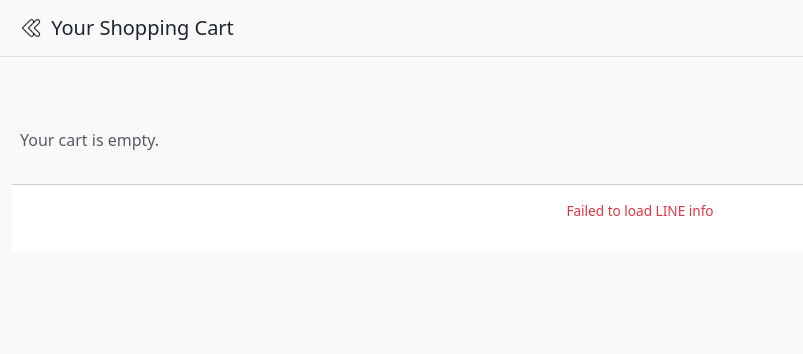
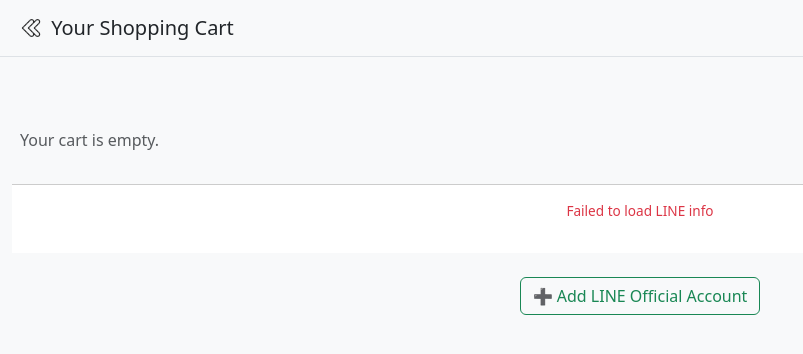
Before and after one commit to phawitb/BREE-Vending-Machine-Line, a Flask app: template templates/cart.html in a window 1280 px wide. Shown: the top 354 px of the page, without its empty margins (0-803 px from the left). Run offline with Flask 3, Linux system fonts and the light colour scheme; the template is opened without the code that fills it, so the values that code supplies are empty; parts of the project's set-up code (start-up, migrations or seed data) failed here and were passed over; some libraries are stand-ins or nearby versions.

Commit message:
Update cart.html

```diff
--- a/templates/cart.html
+++ b/templates/cart.html
@@ -158,6 +158,14 @@
     </div>
   </div>
 
+  <!-- ✅ Add Friend Button -->
+  <div class="text-center mt-4">
+    <a href="https://line.me/R/oaMessage/@342migue/?addfriend"
+       class="btn btn-outline-success">
+      ➕ Add LINE Official Account
+    </a>
+  </div>
+
   <!-- Scripts -->
   <script>
     const vm_id = "{{ vm_id }}";
```
